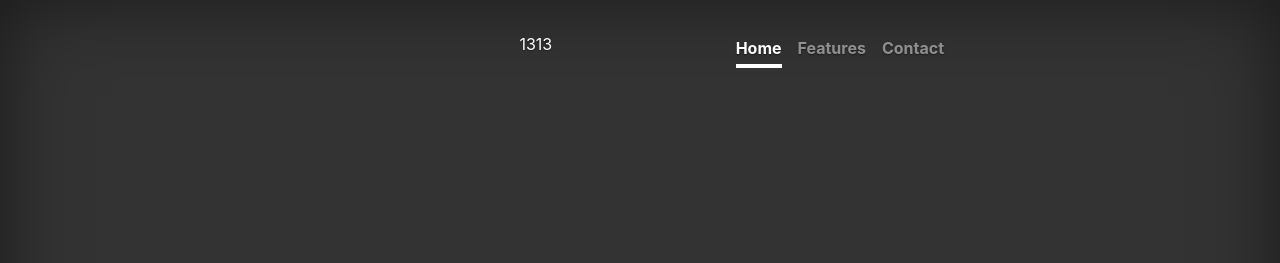
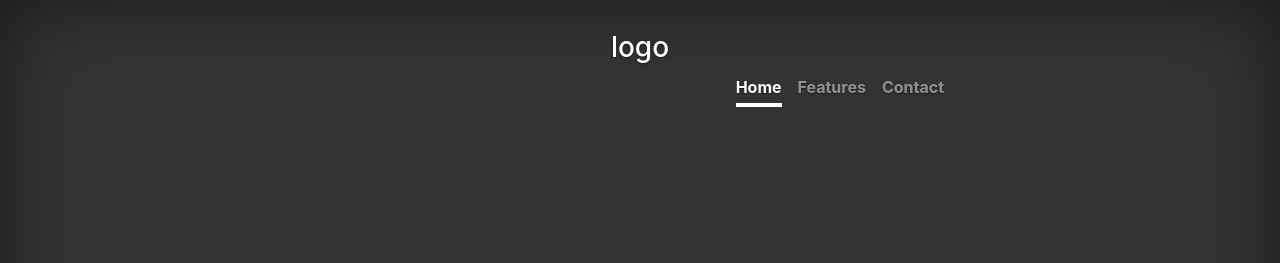
Before and after one commit to noinha31/-noinha31-.github.io, a plain HTML site: page index.html in a window 1280 px wide. Shown: the top 263 px of the page. Drawn offline with nearby package versions, Linux system fonts and the light colour scheme; a script that the page names is missing.

Commit message:
Update index.html

```diff
--- a/index.html
+++ b/index.html
@@ -22,7 +22,7 @@
 
           <div class="masthead clearfix">
             <div class="inner">
-              <span class="glyphicon glyphicon-barcode">1313</span>
+              <h3 class="cover-heading">logo</h3>
               <nav class="nav nav-masthead">
                 <a class="nav-link active" href="#">Home</a>
                 <a class="nav-link" href="#">Features</a>
```
